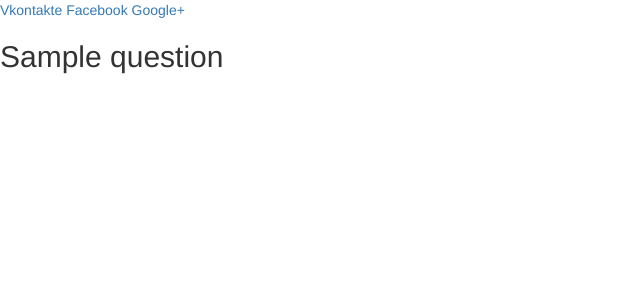
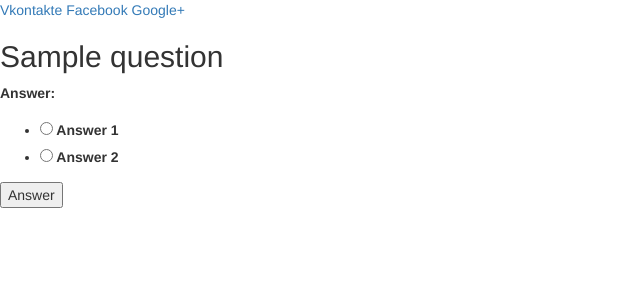
Before and after one commit to nyddle/quiz, a Django app: page / in a window 1280 px wide. Shown: the top 300 px of the page, without its empty margins (0-640 px from the left). Run offline with Django 3.2, Linux system fonts and the light colour scheme; tables that the repository leaves empty hold one stand-in row (values such as "Sample post"); some libraries are stand-ins or nearby versions.

Commit message:
check answer

```diff
--- a/game/forms.py
+++ b/game/forms.py
@@ -2,8 +2,8 @@ from django import forms
 
 class QuestionForm(forms.Form):
 
-    CHOICES=[('A','select 1'),
-         ('B','select 2')]
+    CHOICES=[('A','Answer 1'),
+         ('B','Answer 2')]
     answer = forms.ChoiceField(choices=CHOICES, widget=forms.RadioSelect())
 
     def __init__(self, *args, **kwargs):
--- a/game/templates/game/game.html
+++ b/game/templates/game/game.html
@@ -3,8 +3,9 @@
 {% block content %}
     <h2>{{ question.question }}</h2>
 
-   <form method="POST" action="/check">
-
+   <form method="POST" action="">{% csrf_token %}
+   {{ form.as_p }}
+   <input type="submit" value="Answer" />
    </form>
 
 {% endblock %}
--- a/game/views.py
+++ b/game/views.py
@@ -1,4 +1,5 @@
 from django.shortcuts import render_to_response
+from django.template import RequestContext
 from django.views.generic import View
 from core.models import Question
 from .forms import QuestionForm
@@ -13,4 +14,11 @@ class GameView(View):
         question = Question.objects.all().order_by('?')[0]
         form = QuestionForm(question=question)
 
-        return render_to_response('game/game.html', { 'question' : question, 'form' : form })
+        return render_to_response('game/game.html', { 'question' : question, 'form' : form }, RequestContext(request))
+
+    def post(self, request):
+
+        question = Question.objects.all().order_by('?')[0]
+        form = QuestionForm(question=question)
+
+        return render_to_response('game/game.html', { 'question' : question, 'form' : form }, RequestContext(request))
```
